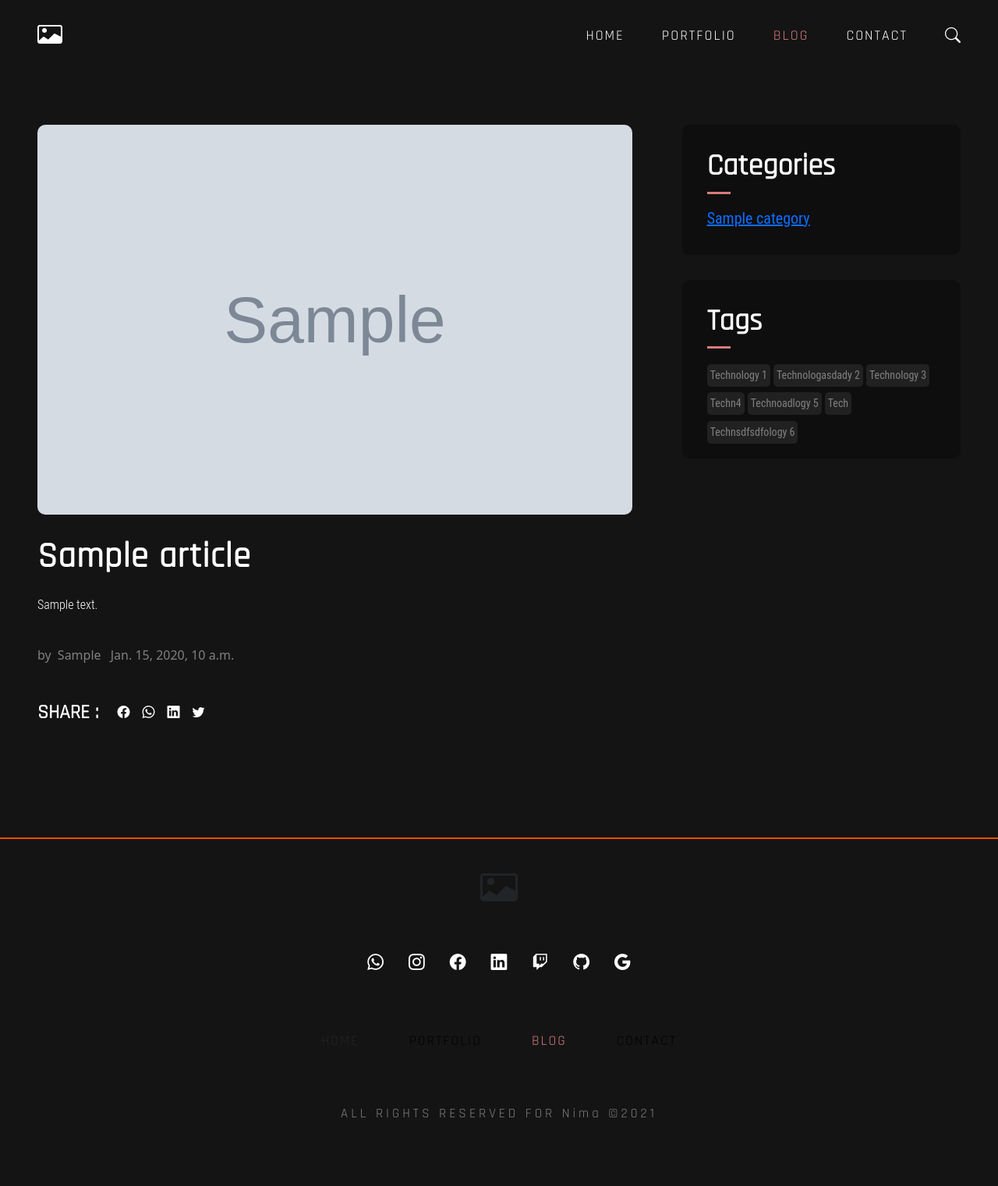
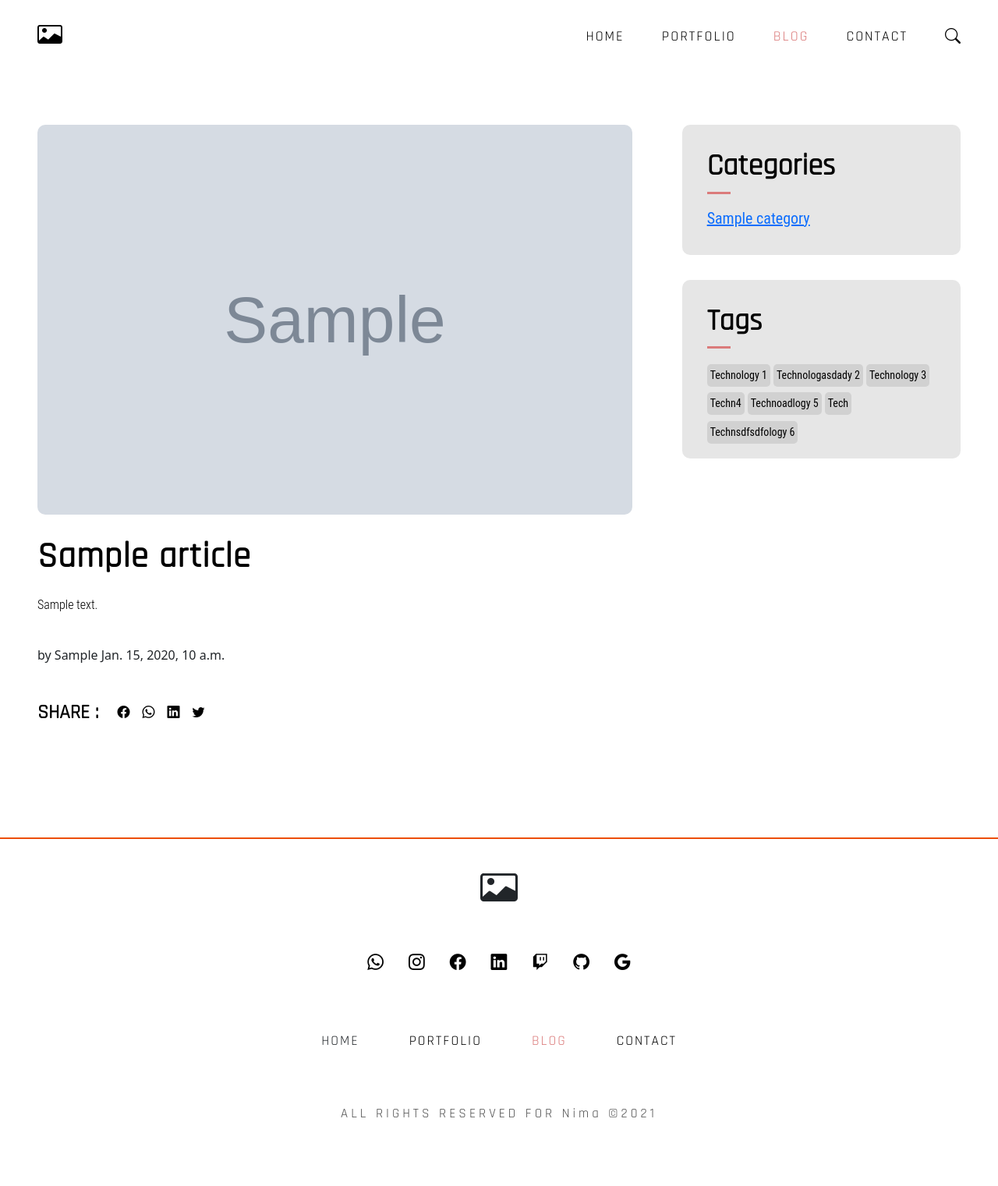
Before and after one commit to nimiology/Django-Blog, a Django app: a page that uses templates/Base.html in a window 1280 px wide. Shown: the whole page at 78% size. Run offline with Django 3.2, Linux system fonts and the light colour scheme; tables that the repository leaves empty hold one stand-in row (values such as "Sample post"); grey boxes marked "Sample" are stand-in pictures; some libraries are stand-ins or nearby versions; some web fonts are replaced.

Commit message:
1 : Change Blog Background 2 : Fix Portfolio Buttons Bg

```diff
--- a/static/css/blog-article.css
+++ b/static/css/blog-article.css
@@ -272,18 +272,16 @@ header {
       opacity: 1; }
 
 header {
-  color: #ffffff;
-  background-color: #141414;
-  position: fixed; }
+  color: #000000; }
   header .navbar-search-btn {
-    color: #ffffff; }
+    color: #000000; }
   header .navbar-menu ul a, header nav .navbar-menu-mobile ul a {
-    color: #ffffff; }
+    color: #000000; }
+    @media screen and (max-width: 700px) {
+      header .navbar-menu ul a, header nav .navbar-menu-mobile ul a {
+        color: #ffffff; } }
   header .navbar-menu-mobile-hamburger-menu button {
-    color: #ffffff; }
-
-body {
-  background-color: #141414; }
+    color: #000000; }
 
 main {
   margin: 10rem 0 2rem 0; }
@@ -344,7 +342,7 @@ main {
         font-weight: 700;
         letter-spacing: 1px;
         line-height: 3rem;
-        color: #ffffff;
+        color: #000000;
         transition: color 0.25s;
         cursor: pointer;
         margin-bottom: 1.5rem; }
@@ -363,7 +361,7 @@ main {
         font-family: "Roboto Condensed", sans-serif;
         font-size: 16px;
         font-weight: 300;
-        color: #ffffff; }
+        color: #000000; }
         @media screen and (max-width: 500px) {
           .article-container .article .article-text p {
             font-size: 14px; } }
@@ -372,57 +370,17 @@ main {
         padding: 1.5rem 1.5rem;
         border: 2px solid rgba(148, 148, 148, 0.2); }
         .article-container .article .article-text .article-text-box p {
-          color: #ffffff; }
+          color: #000000; }
           @media screen and (max-width: 500px) {
             .article-container .article .article-text .article-text-box p {
               font-size: 14px; } }
-    .article-container .article .article-data {
-      font-size: 16px;
-      font-weight: 300;
-      color: gray;
-      display: flex;
-      justify-content: flex-start;
-      align-items: center; }
-      .article-container .article .article-data .article-data-text-author span {
-        cursor: pointer;
-        transition: color 0.25s;
-        padding: 0 0.25rem; }
-        .article-container .article .article-data .article-data-text-author span:hover {
-          color: #db7b7b; }
-      .article-container .article .article-data .article-data-text-comment-btn, .article-container .article .article-data .article-data-text-like-btn {
-        border: none;
-        outline: none;
-        background: transparent;
-        padding: 0;
-        margin: 0;
-        color: gray;
-        margin-left: 1.5rem;
-        white-space: nowrap; }
-        .article-container .article .article-data .article-data-text-comment-btn:focus, .article-container .article .article-data .article-data-text-like-btn:focus {
-          border: none;
-          outline: none; }
-          .article-container .article .article-data .article-data-text-comment-btn:focus:after, .article-container .article .article-data .article-data-text-like-btn:focus:after, .article-container .article .article-data .article-data-text-comment-btn:focus:before, .article-container .article .article-data .article-data-text-like-btn:focus:before {
-            content: ""; }
-        .article-container .article .article-data .article-data-text-comment-btn:after, .article-container .article .article-data .article-data-text-like-btn:after, .article-container .article .article-data .article-data-text-comment-btn:before, .article-container .article .article-data .article-data-text-like-btn:before {
-          content: ""; }
-        .article-container .article .article-data .article-data-text-comment-btn span, .article-container .article .article-data .article-data-text-like-btn span {
-          display: inline-block;
-          transition: transform 0.25s, color 0.25s; }
-        @media screen and (max-width: 530px) {
-          .article-container .article .article-data .article-data-text-comment-btn, .article-container .article .article-data .article-data-text-like-btn {
-            margin-left: 1rem; } }
-        .article-container .article .article-data .article-data-text-comment-btn:hover span, .article-container .article .article-data .article-data-text-like-btn:hover span {
-          color: #ffffff;
-          transform: translateY(-2px); }
-      .article-container .article .article-data .article-data-text-like-btn:hover span {
-        color: #b83131; }
     .article-container .article .article-share {
       display: flex;
       justify-content: flex-start;
       align-items: center;
       margin-top: 3rem; }
       .article-container .article .article-share h3 {
-        color: #ffffff;
+        color: #000000;
         font-size: 25px;
         font-weight: 700;
         font-family: "Rajdhani", "sans-serif";
@@ -437,7 +395,7 @@ main {
         margin-left: 1rem;
         padding-bottom: 0.3rem; }
         .article-container .article .article-share ul a {
-          color: #ffffff;
+          color: #000000;
           transition: color 0.25s; }
           .article-container .article .article-share ul a:hover {
             color: #db7b7b; }
@@ -460,7 +418,7 @@ main {
         margin-top: 5rem;
         padding: 0; } }
     .article-container .blog-sidebar section {
-      background-color: #0e0e0e;
+      background-color: #e6e6e6;
       border-radius: 10px;
       margin-bottom: 2rem;
       padding: 2rem 2rem 1rem 2rem; }
@@ -475,7 +433,7 @@ main {
           cursor: pointer;
           transition: color 0.25s; }
     .article-container .blog-sidebar .blog-sidebar-title h1 {
-      color: #ffffff;
+      color: #000000;
       padding: 0;
       margin: 0;
       font-size: 38px;
@@ -505,12 +463,12 @@ main {
       align-content: flex-start;
       margin-top: 1rem; }
       .article-container .blog-sidebar .blog-sidebar-tags ul li {
-        background-color: #212121;
+        background-color: #d1d1d1;
         padding: 0.25rem;
         border-radius: 5px;
         font-size: 14px;
         margin: 0.25rem 0.25rem 0.2rem 0;
-        color: gray;
+        color: #000000;
         font-family: "Roboto Condensed", sans-serif; }
         .article-container .blog-sidebar .blog-sidebar-tags ul li:hover {
           color: #db7b7b; }
@@ -609,12 +567,3 @@ footer {
       footer .footer-copyright {
         font-size: 10px;
         letter-spacing: 2px; } }
-
-footer {
-  background-color: #141414; }
-  footer .footer-navbar-menu ul a {
-    color: #ffffff; }
-  footer .footer-social ul li {
-    color: #ffffff; }
-  footer .footer-copyright {
-    color: gray !important; }
--- a/static/scss/blog-article.scss
+++ b/static/scss/blog-article.scss
@@ -4,27 +4,25 @@
 @import "header";
 
 header {
-  color: $color-text;
-  background-color: $color-dark;
-  position: fixed;
+  color: $color-black;
 
   .navbar-search-btn {
-    color: $color-text;
+    color: $color-black;
   }
 
   .navbar-menu ul a {
-    color: $color-text;
+    color: $color-black;
+
+    @media screen and (max-width: 700px) {
+      color: $color-text;
+    }
   }
 
   .navbar-menu-mobile-hamburger-menu {
     button {
-      color: $color-text;
+      color: $color-black;
     }
   }
-}
-
-body {
-  background-color: $color-dark;
 }
 
 main {
@@ -102,7 +100,7 @@ main {
         font-weight: 700;
         letter-spacing: 1px;
         line-height: 3rem;
-        color: $color-text;
+        color: $color-black;
         transition: color 0.25s;
         cursor: pointer;
         margin-bottom: 1.5rem;
@@ -126,7 +124,7 @@ main {
         font-family: "Roboto Condensed", sans-serif;
         font-size: 16px;
         font-weight: 300;
-        color: $color-text;
+        color: $color-black;
 
         @media screen and (max-width: 500px) {
           font-size: 14px;
@@ -143,61 +141,10 @@ main {
           );
 
         p {
-          color: $color-text;
+          color: $color-black;
 
           @media screen and (max-width: 500px) {
             font-size: 14px;
-          }
-        }
-      }
-    }
-
-    .article-data {
-      font-size: 16px;
-      font-weight: 300;
-      color: darken($color: $color-text, $amount: 50%);
-      display: flex;
-      justify-content: flex-start;
-      align-items: center;
-
-      .article-data-text-author {
-        span {
-          cursor: pointer;
-          transition: color 0.25s;
-          padding: 0 0.25rem;
-          &:hover {
-            color: #db7b7b;
-          }
-        }
-      }
-
-      .article-data-text-comment-btn {
-        @include input_reset();
-        color: darken($color: $color-text, $amount: 50%);
-        margin-left: 1.5rem;
-        white-space: nowrap;
-        span {
-          display: inline-block;
-          transition: transform 0.25s, color 0.25s;
-        }
-
-        @media screen and (max-width: 530px) {
-          margin-left: 1rem;
-        }
-
-        &:hover {
-          span {
-            color: $color-text;
-            transform: translateY(-2px);
-          }
-        }
-      }
-
-      .article-data-text-like-btn {
-        @extend .article-data-text-comment-btn;
-        &:hover {
-          span {
-            color: rgb(184, 49, 49);
           }
         }
       }
@@ -210,7 +157,7 @@ main {
       margin-top: 3rem;
 
       h3 {
-        color: $color-text;
+        color: $color-black;
         font-size: 25px;
         font-weight: 700;
         font-family: "Rajdhani", "sans-serif";
@@ -226,7 +173,7 @@ main {
         padding-bottom: 0.3rem;
 
         a {
-          color: $color-text;
+          color: $color-black;
           transition: color 0.25s;
 
           &:hover {
@@ -263,7 +210,7 @@ main {
     }
 
     section {
-      background-color: darken($color: $color-dark, $amount: 2.5%);
+      background-color: darken($color: $color-text, $amount: 10%);
       border-radius: 10px;
       margin-bottom: 2rem;
       padding: 2rem 2rem 1rem 2rem;
@@ -283,7 +230,7 @@ main {
 
     .blog-sidebar-title {
       h1 {
-        color: $color-text;
+        color: $color-black;
         padding: 0;
         margin: 0;
         font-size: 38px;
@@ -328,12 +275,12 @@ main {
         margin-top: 1rem;
 
         li {
-          background-color: lighten($color: $color-dark, $amount: 5%);
+          background-color: darken($color: $color-text, $amount: 18%);
           padding: 0.25rem;
           border-radius: 5px;
           font-size: 14px;
           margin: 0.25rem 0.25rem 0.2rem 0;
-          color: darken($color: $color-text, $amount: 50%);
+          color: $color-black;
           font-family: "Roboto Condensed", sans-serif;
 
           &:hover {
@@ -346,23 +293,3 @@ main {
 }
 
 @import "footer";
-
-footer {
-  background-color: $color-dark;
-
-  .footer-navbar-menu {
-    ul a {
-      color: $color-text;
-    }
-  }
-
-  .footer-social {
-    ul li {
-      color: $color-text;
-    }
-  }
-
-  .footer-copyright {
-    color: lighten($color: $color-black, $amount: 50%) !important;
-  }
-}
--- a/static/scss/blog.scss
+++ b/static/scss/blog.scss
@@ -4,27 +4,25 @@
 @import "header";
 
 header {
-  color: $color-text;
-  background-color: $color-dark;
-  position: fixed;
+  color: $color-black;
 
   .navbar-search-btn {
-    color: $color-text;
+    color: $color-black;
   }
 
   .navbar-menu ul a {
-    color: $color-text;
+    color: $color-black;
+
+    @media screen and (max-width: 700px) {
+      color: $color-text;
+    }
   }
 
   .navbar-menu-mobile-hamburger-menu {
     button {
-      color: $color-text;
+      color: $color-black;
     }
   }
-}
-
-body {
-  background-color: $color-dark;
 }
 
 main {
@@ -64,7 +62,7 @@ main {
       overflow: hidden;
       border-radius: 10px;
       background-color: darken($color: $color-dark, $amount: 2%);
-      box-shadow: 0px 15px 25px 0.1px rgb(0, 0, 0);
+      box-shadow: 0px 15px 20px 0.1px $color-shadow;
       margin-bottom: 7rem;
       animation-name: fadeInUp;
       animation-duration: 0.5s;
@@ -244,7 +242,7 @@ main {
           align-items: center;
           li {
             margin: 0 2rem;
-            color: $color-text;
+            color: $color-black;
           }
         }
       }
@@ -270,7 +268,7 @@ main {
     }
 
     section {
-      background-color: darken($color: $color-dark, $amount: 2.5%);
+      background-color: darken($color: $color-text, $amount: 10%);
       border-radius: 10px;
       margin-bottom: 2rem;
       padding: 2rem 2rem 1rem 2rem;
@@ -290,7 +288,7 @@ main {
 
     .blog-sidebar-title {
       h1 {
-        color: $color-text;
+        color: $color-black;
         padding: 0;
         margin: 0;
         font-size: 38px;
@@ -335,12 +333,12 @@ main {
         margin-top: 1rem;
 
         li {
-          background-color: lighten($color: $color-dark, $amount: 5%);
-          padding: 0.25rem;
+          background-color: darken($color: $color-text, $amount: 18%);
+          padding: 0.25rem 0.5rem;
           border-radius: 5px;
           font-size: 14px;
           margin: 0.25rem 0.25rem 0.2rem 0;
-          color: darken($color: $color-text, $amount: 50%);
+          color: $color-black;
           font-family: "Roboto Condensed", sans-serif;
 
           &:hover {
@@ -353,23 +351,3 @@ main {
 }
 
 @import "footer";
-
-footer {
-  background-color: $color-dark;
-
-  .footer-navbar-menu {
-    ul a {
-      color: $color-text;
-    }
-  }
-
-  .footer-social {
-    ul li {
-      color: $color-text;
-    }
-  }
-
-  .footer-copyright {
-    color: lighten($color: $color-black, $amount: 50%) !important;
-  }
-}
--- a/templates/Base.html
+++ b/templates/Base.html
@@ -57,12 +57,12 @@
         <div class="search-box-modal">
           <div class="col-5 col-md-6 col-lg-7 search-box-modal-container">
             <div class="search-box-modal-wrapper">
-              <div class="search-box-modal-input">
-                <input class="col-9" type="text" placeholder="SEARCH_" />
-                <button class="col-3">
+              <form class="search-box-modal-input" action="#" method="GET">
+                <input name="s" class="col-9" type="text" placeholder="SEARCH_" />
+                <button class="col-3" type="submit">
                   <span class="bi-search"></span>
                 </button>
-              </div>
+              </form>
               <div class="search-box-modal-line"></div>
             </div>
           </div>
```
Also changed, not shown: static/css/blog.css (+14 -25 lines), static/css/portfolio.css (+9 -10 lines), static/scss/portfolio.scss (+9 -9 lines).
